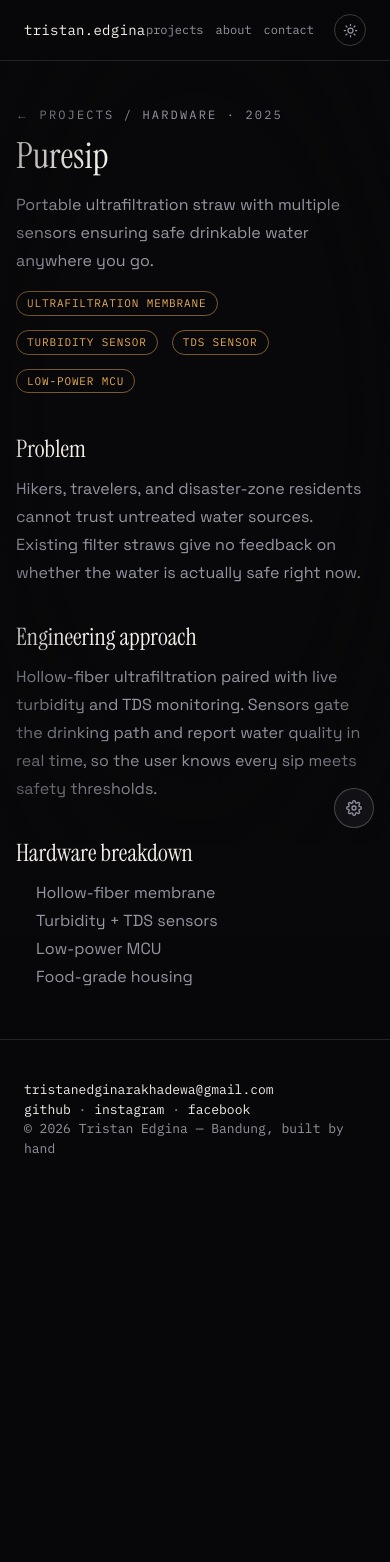
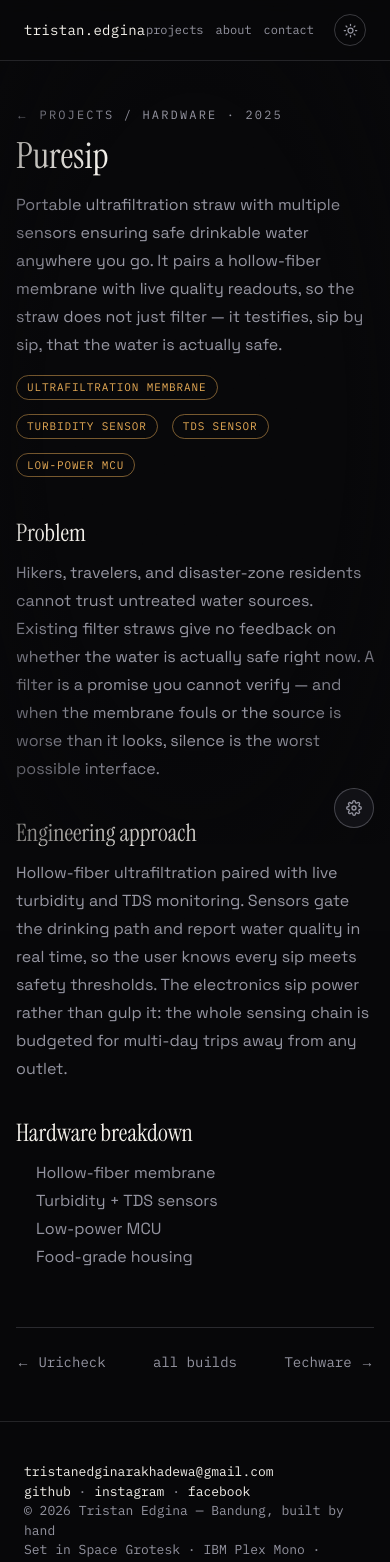
Before and after one commit to masterdorime/portofolio-websites, a Next.js app: page /projects/puresip in a window 390 px wide. Shown: the top 1562 px of the page. Before the commit the page ends 1222 px from the top, so only its background shows below. Built offline with nearby package versions, Linux system fonts and the light colour scheme.

Commit message:
feat: ScrollReveal storyline port + bridges, richer copy everywhere, case-study walk

```diff
--- a/src/app/globals.css
+++ b/src/app/globals.css
@@ -416,6 +416,71 @@ html.custom-cursor * {
   font-size: 0.875rem;
   margin-top: 1rem;
 }
+.hero-intro {
+  margin-top: 1.25rem;
+  font-size: clamp(1.05rem, 1.6vw, 1.25rem);
+  line-height: 1.7;
+  max-width: 34rem;
+  color: var(--color-foreground);
+}
+.hero-meta {
+  display: flex;
+  flex-wrap: wrap;
+  gap: 0.5rem 1.25rem;
+  margin-top: 1.25rem;
+  font-family: var(--font-mono);
+  font-size: 0.75rem;
+  letter-spacing: 0.06em;
+  color: var(--color-muted);
+}
+.hero-meta strong {
+  color: var(--color-accent-amber);
+  font-weight: 500;
+}
+
+/* Story bridges: scroll-revealed connective tissue between sections. */
+.story-bridge {
+  max-width: 56rem;
+  margin: 4.5rem auto;
+  padding: 0 clamp(1rem, 4vw, 4rem);
+}
+.story-bridge .scroll-reveal-text {
+  font-family: var(--font-display);
+  font-weight: 400;
+  font-size: clamp(1.5rem, 3.4vw, 2.5rem);
+  line-height: 1.4;
+}
+.story-bridge--quote .scroll-reveal-text {
+  border-left: 2px solid var(--color-accent-amber);
+  padding-left: 1.5rem;
+}
+
+/* Project card body copy. */
+.card-desc {
+  margin-top: 0.625rem;
+  font-size: 0.875rem;
+  line-height: 1.65;
+  color: var(--color-muted);
+}
+
+/* Case-study prev/next walk. */
+.case-nav {
+  display: flex;
+  justify-content: space-between;
+  gap: 1rem;
+  margin-top: 3.5rem;
+  padding-top: 1.5rem;
+  border-top: 1px solid color-mix(in oklab, var(--color-muted) 25%, transparent);
+  font-family: var(--font-mono);
+  font-size: 0.875rem;
+}
+.case-nav a {
+  color: var(--color-muted);
+  text-decoration: none;
+}
+.case-nav a:hover {
+  color: var(--color-accent-amber);
+}
 .hero-cta {
   display: flex;
   flex-wrap: wrap;
--- a/src/app/projects/[slug]/page.tsx
+++ b/src/app/projects/[slug]/page.tsx
@@ -1,4 +1,5 @@
 import type { Metadata } from 'next';
+import Link from 'next/link';
 import { notFound } from 'next/navigation';
 import CaseStudy from '@/components/projects/CaseStudy';
 import { PROJECTS } from '@/data/projects';
@@ -27,12 +28,20 @@ export default async function ProjectPage({
   params: Promise<{ slug: string }>;
 }) {
   const { slug } = await params;
-  const project = PROJECTS.find((p) => p.slug === slug);
-  if (!project) notFound();
+  const idx = PROJECTS.findIndex((p) => p.slug === slug);
+  if (idx === -1) notFound();
+  const project = PROJECTS[idx];
+  const prev = PROJECTS[(idx - 1 + PROJECTS.length) % PROJECTS.length];
+  const next = PROJECTS[(idx + 1) % PROJECTS.length];
 
   return (
     <main className="page">
       <CaseStudy project={project} />
+      <nav className="case-nav" aria-label="More builds">
+        <Link href={`/projects/${prev.slug}`}>← {prev.name}</Link>
+        <Link href="/#projects">all builds</Link>
+        <Link href={`/projects/${next.slug}`}>{next.name} →</Link>
+      </nav>
     </main>
   );
 }
--- a/src/components/nav/Footer.tsx
+++ b/src/components/nav/Footer.tsx
@@ -18,6 +18,7 @@ export default function Footer() {
         ))}
       </p>
       <p>© {new Date().getFullYear()} {SITE.name} — {SITE.city}, built by hand</p>
+      <p>Set in Space Grotesk · IBM Plex Mono · Instrument Serif</p>
     </footer>
   );
 }
--- a/src/components/projects/ProjectCard.tsx
+++ b/src/components/projects/ProjectCard.tsx
@@ -25,6 +25,7 @@ export default function ProjectCard({ project }: { project: Project }) {
         </Link>
       </h3>
       <p>{project.tagline}</p>
+      <p className="card-desc">{project.description}</p>
       <div className="case-meta">
         <span className="tag">{project.year}</span>
         {project.tech.slice(0, 3).map((t) => (
--- a/src/data/projects.ts
+++ b/src/data/projects.ts
@@ -20,13 +20,13 @@ export const PROJECTS: Project[] = [
     name: 'Uricheck',
     tagline: 'Portable AI urine analysis',
     description:
-      'Portable AI-powered urine checker device; on-device AI determines symptoms the user may have.',
+      'Portable AI-powered urine checker device; on-device AI determines symptoms the user may have. Conceived for bedrooms and village clinics rather than laboratories — screening that fits in a drawer and answers in minutes, with its reasoning kept deliberately legible.',
     category: 'ai',
     tech: ['Embedded C', 'AI inference', 'Sensor array', 'UART/I2C'],
     problem:
-      'Laboratory urinalysis is slow, expensive, and unavailable outside clinics. People with recurring renal-health concerns need a fast, private check at home.',
+      'Laboratory urinalysis is slow, expensive, and unavailable outside clinics. People with recurring renal-health concerns need a fast, private check at home. The gap is not just cost — it is the days of anxious waiting between giving a sample and understanding what it means, a wait that keeps people from checking at all.',
     approach:
-      'Sensor array captures chemical markers; an on-device inference model maps readings to likely symptom patterns, returning instant guidance with a confidence level instead of waiting days for lab results.',
+      'Sensor array captures chemical markers; an on-device inference model maps readings to likely symptom patterns, returning instant guidance with a confidence level instead of waiting days for lab results. Everything runs locally on the microcontroller: no samples leave the room, no account is required, and the output is framed as guidance toward a professional, never as a diagnosis.',
     hardware: ['Optical sensor array', 'Microcontroller', 'Custom sampling cartridge', 'Rechargeable LiPo'],
     year: 2025,
   },
@@ -35,13 +35,13 @@ export const PROJECTS: Project[] = [
     name: 'Puresip',
     tagline: 'Ultrafiltration straw with live sensors',
     description:
-      'Portable ultrafiltration straw with multiple sensors ensuring safe drinkable water anywhere you go.',
+      'Portable ultrafiltration straw with multiple sensors ensuring safe drinkable water anywhere you go. It pairs a hollow-fiber membrane with live quality readouts, so the straw does not just filter — it testifies, sip by sip, that the water is actually safe.',
     category: 'hardware',
     tech: ['Ultrafiltration membrane', 'Turbidity sensor', 'TDS sensor', 'Low-power MCU'],
     problem:
-      'Hikers, travelers, and disaster-zone residents cannot trust untreated water sources. Existing filter straws give no feedback on whether the water is actually safe right now.',
+      'Hikers, travelers, and disaster-zone residents cannot trust untreated water sources. Existing filter straws give no feedback on whether the water is actually safe right now. A filter is a promise you cannot verify — and when the membrane fouls or the source is worse than it looks, silence is the worst possible interface.',
     approach:
-      'Hollow-fiber ultrafiltration paired with live turbidity and TDS monitoring. Sensors gate the drinking path and report water quality in real time, so the user knows every sip meets safety thresholds.',
+      'Hollow-fiber ultrafiltration paired with live turbidity and TDS monitoring. Sensors gate the drinking path and report water quality in real time, so the user knows every sip meets safety thresholds. The electronics sip power rather than gulp it: the whole sensing chain is budgeted for multi-day trips away from any outlet.',
     hardware: ['Hollow-fiber membrane', 'Turbidity + TDS sensors', 'Low-power MCU', 'Food-grade housing'],
     year: 2025,
   },
@@ -50,13 +50,13 @@ export const PROJECTS: Project[] = [
     name: 'Techware',
     tagline: 'AI-powered thermal jacket',
     description:
-      'AI-powered jacket with self-determining heat and cold control, ensuring perfect body temperature.',
+      'AI-powered jacket with self-determining heat and cold control, ensuring perfect body temperature. Distributed thermal elements and skin sensors close the loop around comfort itself — clothing that notices you are about to overheat before you do.',
     category: 'iot',
     tech: ['Thermal control', 'AI edge inference', 'Wearable sensors', 'BLE'],
     problem:
-      'Layered clothing is a static compromise. Athletes and commuters in swing climates overheat mid-activity then chill at rest because garments cannot adapt.',
+      'Layered clothing is a static compromise. Athletes and commuters in swing climates overheat mid-activity then chill at rest because garments cannot adapt. Every existing "heated jacket" is a dumb resistor with a switch; none of them know whether you are actually warm.',
     approach:
-      'Distributed thermal elements and skin/environment sensors feed an edge model that predicts comfort drift and actuates heating or active cooling before discomfort arrives.',
+      'Distributed thermal elements and skin/environment sensors feed an edge model that predicts comfort drift and actuates heating or active cooling before discomfort arrives. Inference stays on the garment over a low-energy link: the jacket keeps working in a tunnel, on a trail, or anywhere the cloud is a rumor.',
     hardware: ['Thermal film elements', 'Skin + ambient temp sensors', 'BLE MCU', 'Flexible battery pack'],
     year: 2025,
   },
```
Also changed, not shown: src/app/page.tsx (+53 -24 lines), src/components/ui/ScrollReveal.css (added, +14 -0 lines), src/components/ui/ScrollReveal.tsx (added, +129 -0 lines).
